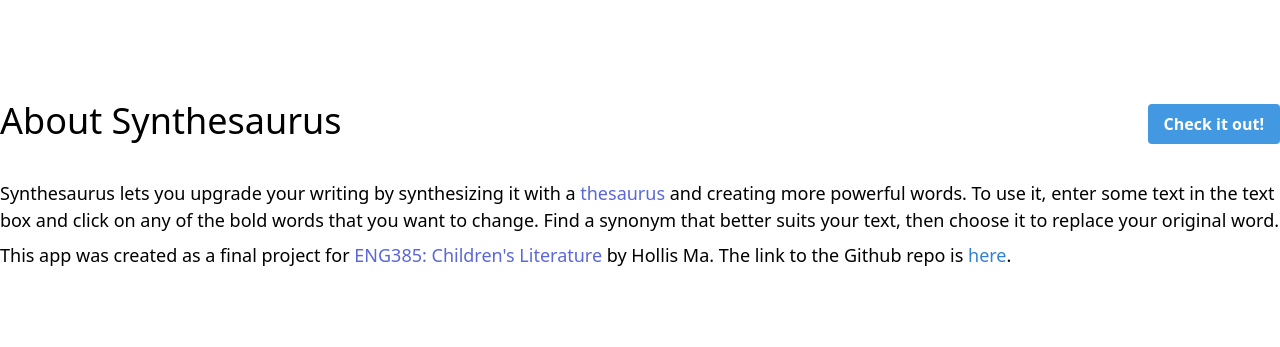
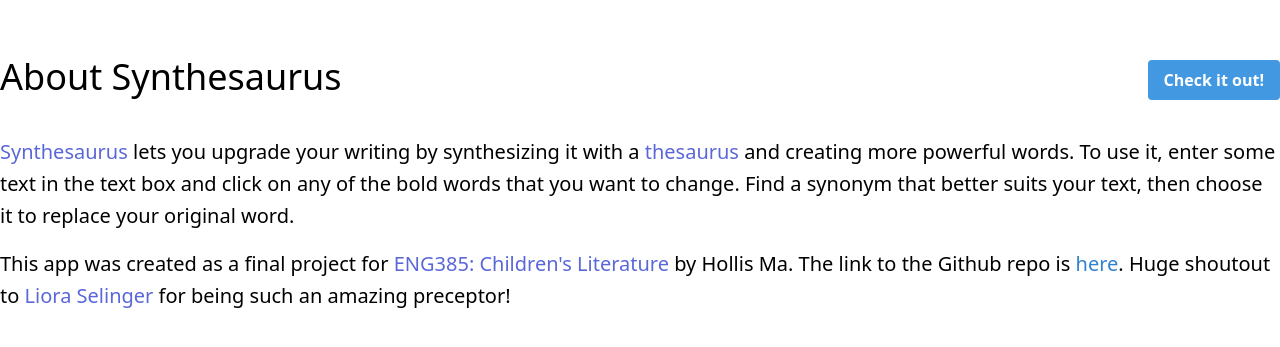
Before and after one commit to hollisma/Synosaurus, a React (Create React App) app: page /about in a window 1280 px wide. Shown: the part 203-550 px from the top of the page. Built offline with nearby package versions, Linux system fonts and the light colour scheme.

Commit message:
final touches

```diff
--- a/src/About.js
+++ b/src/About.js
@@ -16,7 +16,8 @@
       </div>
       <div className='w-full max-h-screen my-8'>
         <p>
-          Synthesaurus lets you upgrade your writing by synthesizing it with a{' '}
+          <span className='text-indigo-600'>Synthesaurus</span> lets you upgrade
+          your writing by synthesizing it with a{' '}
           <span className='text-indigo-600'>thesaurus</span> and creating more
           powerful words. To use it, enter some text in the text box and click
           on any of the bold words that you want to change. Find a synonym that
@@ -32,7 +33,9 @@
           >
             here
           </a>
-          .
+          . Huge shoutout to{' '}
+          <span className='text-indigo-600'>Liora Selinger</span> for being such
+          an amazing preceptor!
         </p>
       </div>
     </div>
--- a/src/tailwind.css
+++ b/src/tailwind.css
@@ -4,7 +4,7 @@
   @apply w-screen h-screen flex items-center justify-center
 }
 p {
-  @apply text-lg my-2
+  @apply text-xl my-4 leading-8
 }
 
 @tailwind components;
```
